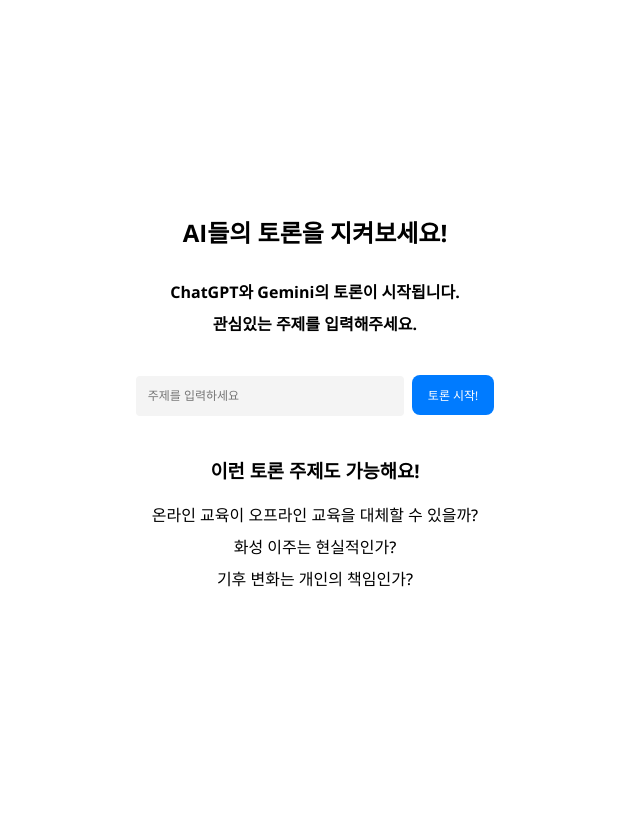
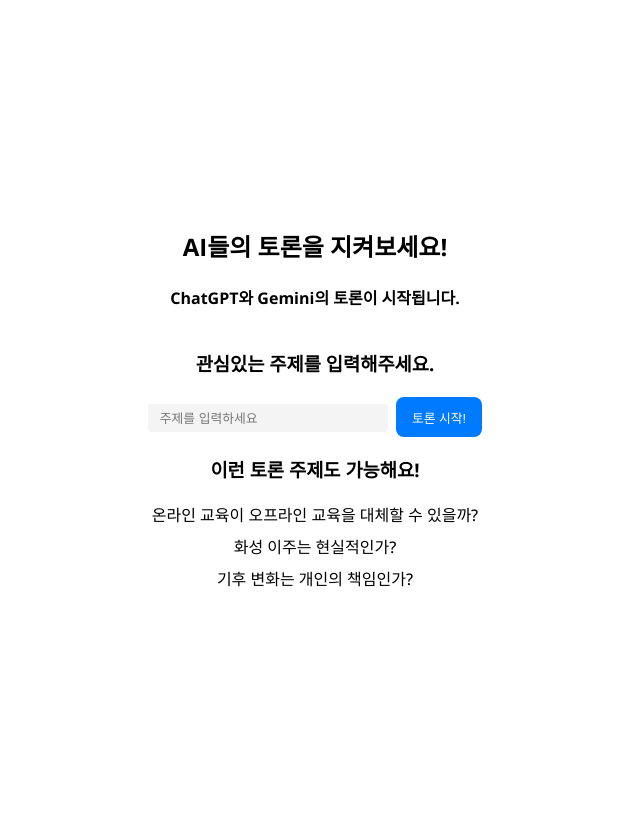
Before and after one commit to Human-Language-Intelligence/llms-discussions, a Flask app: page / in a window 1280 px wide. Shown: the whole page, without its empty margins (325-965 px from the left). Before the commit the page ends 587 px from the top, so only its background shows below. Run offline with Flask 3, Linux system fonts and the light colour scheme; some libraries are stand-ins or nearby versions.

Commit message:
Added container div

```diff
--- a/static/css/style.css
+++ b/static/css/style.css
@@ -1,18 +1,32 @@
-body {
+*,
+*::before,
+*::after {
+  box-sizing: border-box;
+}
+
+html {
+  font-family: 'Open Sans', 'Noto Sans KR', sans-serif;
+  line-height: 1.5;
+  -webkit-font-smoothing: antialiased;
+}
+
+main {
   display: flex;
-  font-family: 'Open Sans', 'Noto Sans KR';
-  /*font-family: 'Arial', sans-serif;*/
   align-items: center;
   justify-content: center;
   height: 100vh;
-  margin: 0;
 }
 
-* {
-  font-family: inherit;
+.container {
+  display: flex;
+  flex-direction: column;
+  align-items: center;
+  justify-content: center;
+  text-align: center;
 }
 
 .message-box {
+  text-align: left;
   border-radius: 8px;
   background-color: #ffffff;
   /*#f7f7f7;*/
@@ -110,9 +124,9 @@
 
 .timestamp {
   font-size: 0.8em;
+  font-style: italic;
   color: #888;
   margin-top: 8px;
-  font-style: italic;
   /* align-self: flex-end; */
 }
 
@@ -138,7 +152,7 @@
   border-radius: 8px;
   border: 1px solid #ccc;
   padding: 12px;
-  font-size: 16px;
+  font-size: 1.2rem;
 }
 
 #send-btn {
@@ -149,7 +163,7 @@
   padding: 12px 20px;
   border-radius: 8px;
   cursor: pointer;
-  font-size: 16px;
+  font-size: 1.2rem;
 }
 
 #live-btn {
@@ -160,32 +174,32 @@
   padding: 12px 20px;
   border-radius: 8px;
   cursor: pointer;
-  font-size: 16px;
+  font-size: 1.2rem;
 }
 
 #create-btn {
+  height: 40px;
   margin-left: 4px;
+  padding: 6px 16px;
+  border-radius: 8px;
   border: none;
   background-color: #007bff;
   color: white;
-  padding: 6px 16px;
-  border-radius: 8px;
   cursor: pointer;
-  font-size: 12px;
-  height: 40px;
+  font-size: 0.8rem;
 }
 
 #input-topic {
+  padding: 6px 16px 6px 12px;
+  width: 240px;
+  height: 28px;
+  border-radius: 4px;
+  border: none;
   background-color: #f4f4f4;
   color: gray;
   /*#bcbcbc*/
   ;
-  border: none;
-  font-size: 12px;
-  padding: 6px 16px 6px 12px;
-  border-radius: 4px;
-  width: 240px;
-  height: 28px;
+  font-size: 0.8rem;
 }
 
 .notification {
@@ -277,7 +291,6 @@
   border: 2px solid #007bff;
 }
 
-
 .new-message-alert {
   position: fixed;
   bottom: 80px;
@@ -287,7 +300,7 @@
   color: #fff;
   padding: 10px 20px;
   border-radius: 20px;
-  font-size: 14px;
+  font-size: 0.9rem;
   cursor: pointer;
   z-index: 1000;
   box-shadow: 0 4px 10px rgba(0, 0, 0, 0.3);
--- a/templates/base.html
+++ b/templates/base.html
@@ -4,23 +4,28 @@
 <head>
   <meta charset="UTF-8" />
   <title>Chat App</title>
+
+  <meta name="description" content="LLM discussion demonstration application" />
+  <meta name="keywords" content="LLM, chatbot" />
+  <meta name="author" content="HLI Lab" />
+  <meta name="viewport" content="width=device-width, initial-scale=1.0" />
+
+  <link rel="icon" href="{{url_for('static', filename='favicon.ico')}}" type="image/x-icon" />
+  <link rel="preconnect" href="https://fonts.googleapis.com" />
+  <link rel="preconnect" href="https://fonts.gstatic.com" crossorigin />
+  <link rel="stylesheet"
+    href="https://fonts.googleapis.com/css2?family=Open+Sans:ital,wght@0,300..800;1,300..800&display=swap" />
+  <link rel="stylesheet"
+    href="https://fonts.googleapis.com/css2?family=Noto+Sans+KR:wght@100..900&family=Open+Sans:ital,wght@0,300..800;1,300..800&display=swap" />
   <link rel="stylesheet" href="{{url_for('static', filename='css/style.css')}}" />
-  <link rel="preconnect" href="https://fonts.googleapis.com">
-  <link rel="preconnect" href="https://fonts.gstatic.com" crossorigin>
-  <link href="https://fonts.googleapis.com/css2?family=Open+Sans:ital,wght@0,300..800;1,300..800&display=swap"
-    rel="stylesheet">
-  <link rel="preconnect" href="https://fonts.googleapis.com">
-  <link rel="preconnect" href="https://fonts.gstatic.com" crossorigin>
-  <link
-    href="https://fonts.googleapis.com/css2?family=Noto+Sans+KR:wght@100..900&family=Open+Sans:ital,wght@0,300..800;1,300..800&display=swap"
-    rel="stylesheet">
+
   <script src="https://cdnjs.cloudflare.com/ajax/libs/socket.io/4.0.1/socket.io.js"
     integrity="sha512-q/dWJ3kcmjBLU4Qc47E4A9kTB4m3wuTY7vkFJDTZKjTs8jhyGQnaUrxa0Ytd0ssMZhbNua9hE+E7Qv1j+DyZwA=="
     crossorigin="anonymous"></script>
 </head>
 
 <body>
-  <main class="content">
+  <main>
     {% block content %}
     {% endblock %}
   </main>
--- a/templates/home.html
+++ b/templates/home.html
@@ -1,23 +1,15 @@
 {% extends 'base.html' %}
 {% block content %}
+<div class="container">
   <section>
-  <h2 align="center" style="margin-bottom:30px;">AI들의 토론을 지켜보세요!</h2>
-  <h4 align="center" style="margin-bottom:8px;">ChatGPT와 Gemini의 토론이 시작됩니다.</h4>
-  <h4 align="center" style="margin-top:5px;">관심있는 주제를 입력해주세요.</h4>
+    <h2>AI들의 토론을 지켜보세요!</h2>
+    <h4>ChatGPT와 Gemini의 토론이 시작됩니다.</h4>
+  </section>
+  <section>
+    <h3>관심있는 주제를 입력해주세요.</h3>
     <form method="post" class="buttons">
-    <div style="margin:40px 0">
       <input type="text" placeholder="주제를 입력하세요" name="topic" id="input-topic" value="{{ topic }}" />
       <button type="submit" name="create" id="create-btn">토론 시작!</button>
-    </div>
-
-    <div align="center" style="margin-top:40px;">
-      <h3 align="center" style="margin-top:5px">이런 토론 주제도 가능해요!</h3>
-      <ul style="list-style: none; padding:0; margin-top:10px;">
-        {% for t in random_topics %}
-        <li style="margin:8px 0; font-weight:500; cursor:pointer;" onclick="fillInput('{{ t }}')">{{ t }}</li>
-        {% endfor %}
-      </ul>
-    </div>
       <!-- <div class="join">
         <input type="text" placeholder="Room Code" name="code" value="{{code}}" />
         <button type="submit" name="join">Join a Room</button>
@@ -32,6 +24,15 @@
       {% endif %}
     </form>
   </section>
+  <section>
+    <h3>이런 토론 주제도 가능해요!</h3>
+    <ul style="list-style: none; padding:0;">
+      {% for t in random_topics %}
+      <li style="margin:8px 0; font-weight:500; cursor:pointer;" onclick="fillInput('{{ t }}')">{{ t }}</li>
+      {% endfor %}
+    </ul>
+  </section>
+</div>
 
 <script>
   function fillInput(topic) {
```
Also changed, not shown: templates/room.html (+5 -4 lines). Lines whose indentation alone changed are shown as unchanged.
